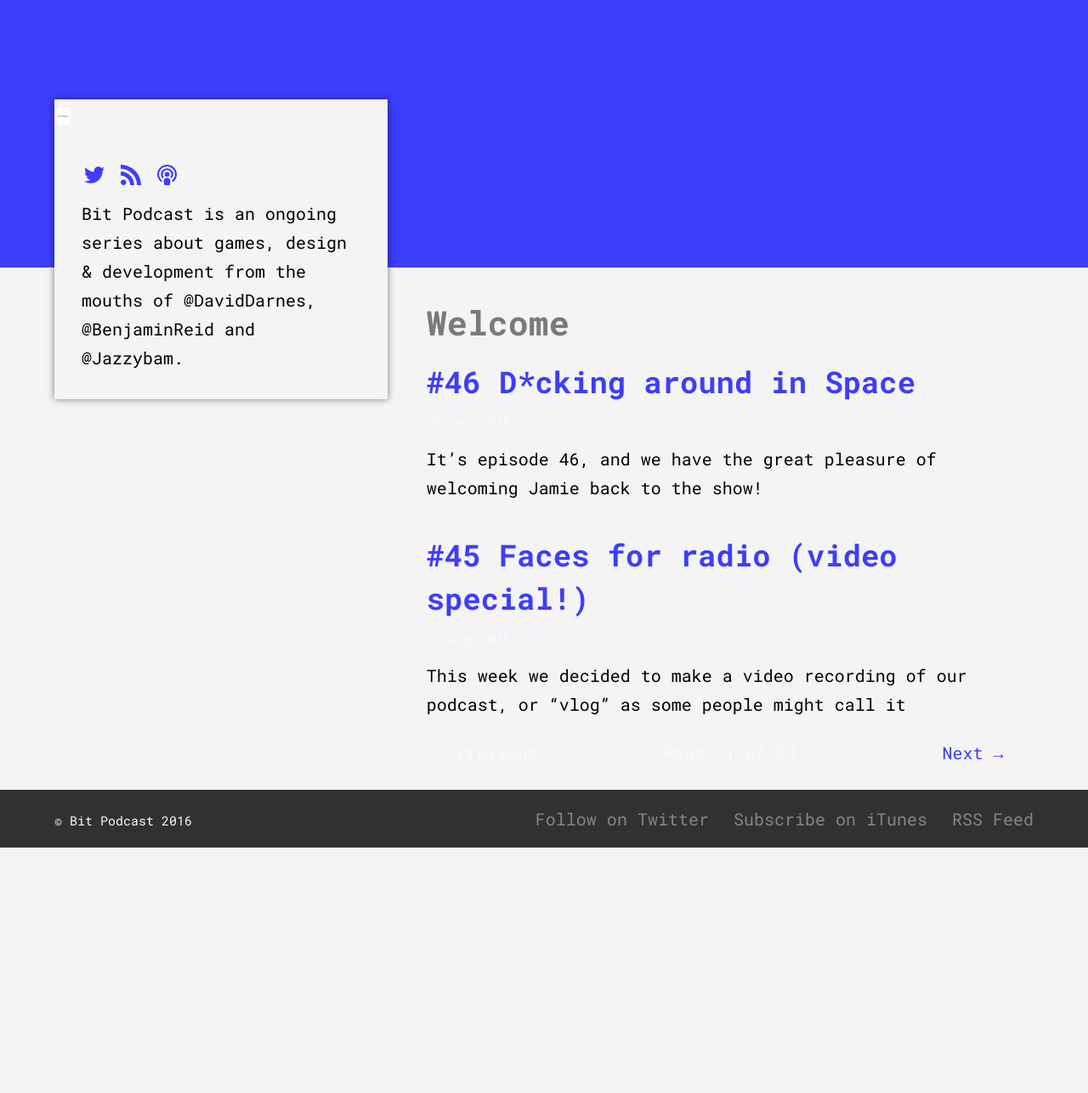
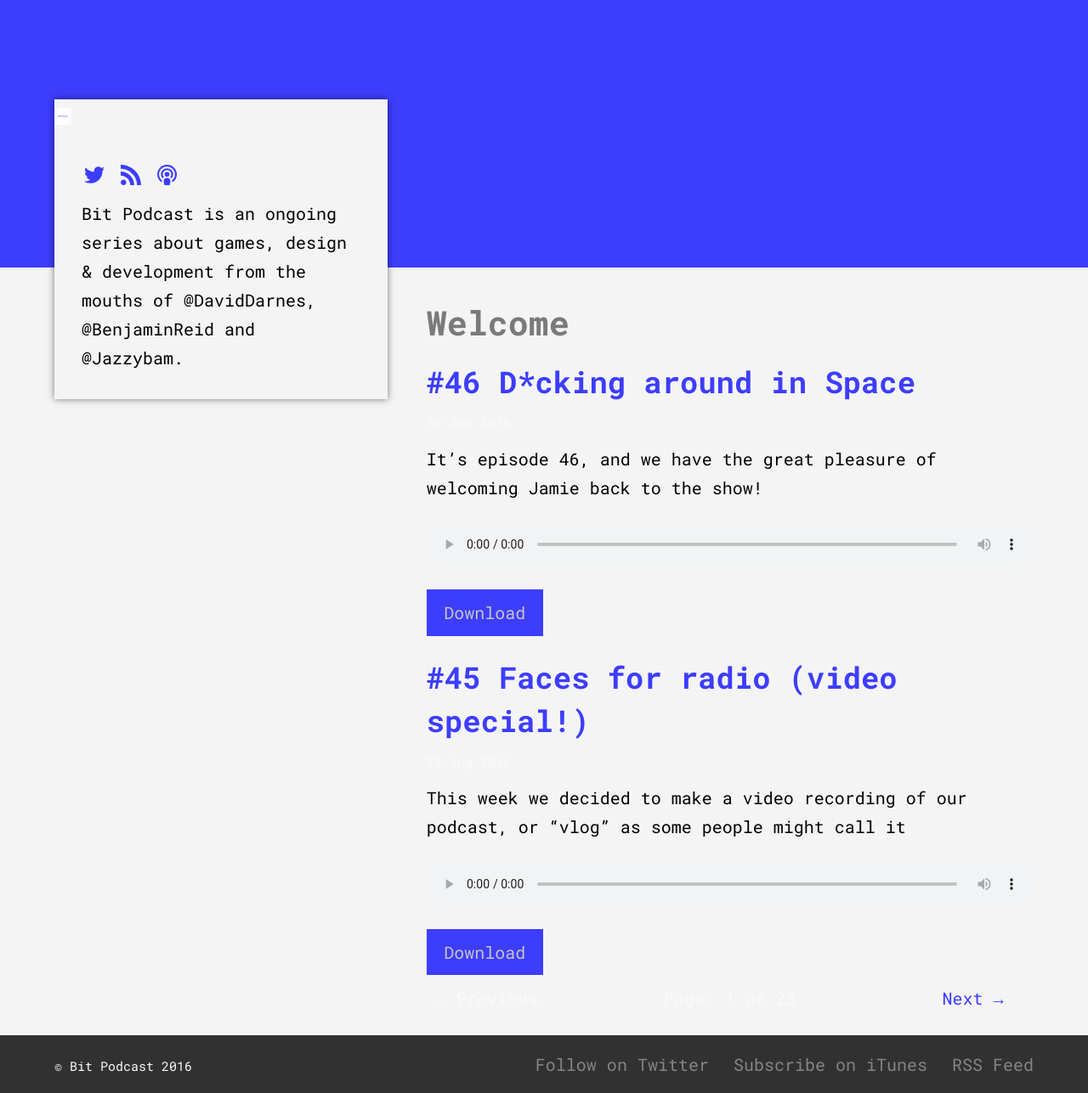
Before and after one commit to benjaminreid/bitpodcast.com, a Jekyll site: the page built from index.html, in a window 1280 px wide. Shown: the whole page at 85% size. Built offline with Jekyll 4.4.1, drawn with Linux system fonts in a browser that asks for light colours; the list of posts is cut into pages by our own code; before the commit the page ends 998 px from its top, so only the background shows below that.

Commit message:
Add in audio player

```diff
--- /dev/null
+++ b/_includes/audio.html
@@ -0,0 +1,5 @@
+{% if page.file %}
+  <audio class="audio-player" src="{{ page.file }}" preload="auto" controls="controls" type="audio/mp3">
+    Your browser doesn't support the <code>audio</code> element.
+  </audio>
+{% endif %}
--- a/_includes/post-list.html
+++ b/_includes/post-list.html
@@ -8,6 +8,8 @@
 					<h2><a href="{{ page.url }}" title="{{ page.title }}">{{ page.title }}</a></h2>
 					{% include post-meta.html %}
 					{{ page.excerpt | markdownify | truncatewords: 60 }}
+					{% include audio.html %}
+					{% include button.html text="Download" link=page.file %}
 
 				</article>
 			</li>
--- a/css/styles.scss
+++ b/css/styles.scss
@@ -397,3 +397,9 @@
     }
   }
 }
+
+// audio
+
+.audio-player {
+  margin-bottom: 1rem;
+}
```
